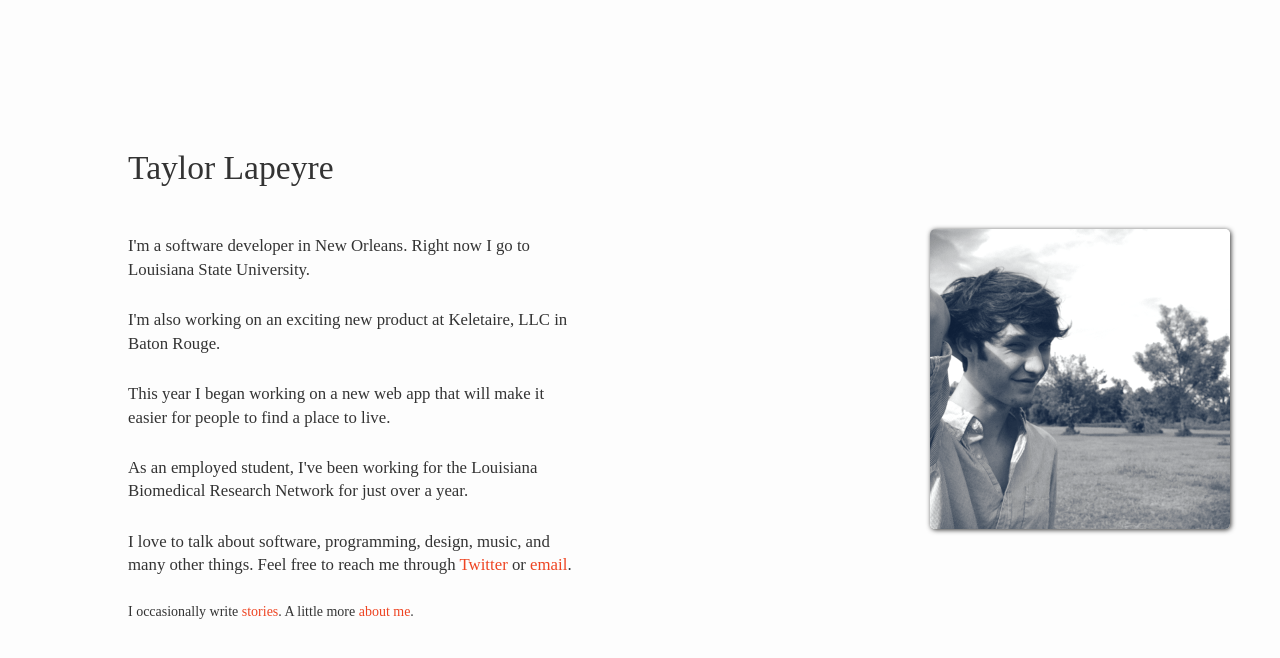
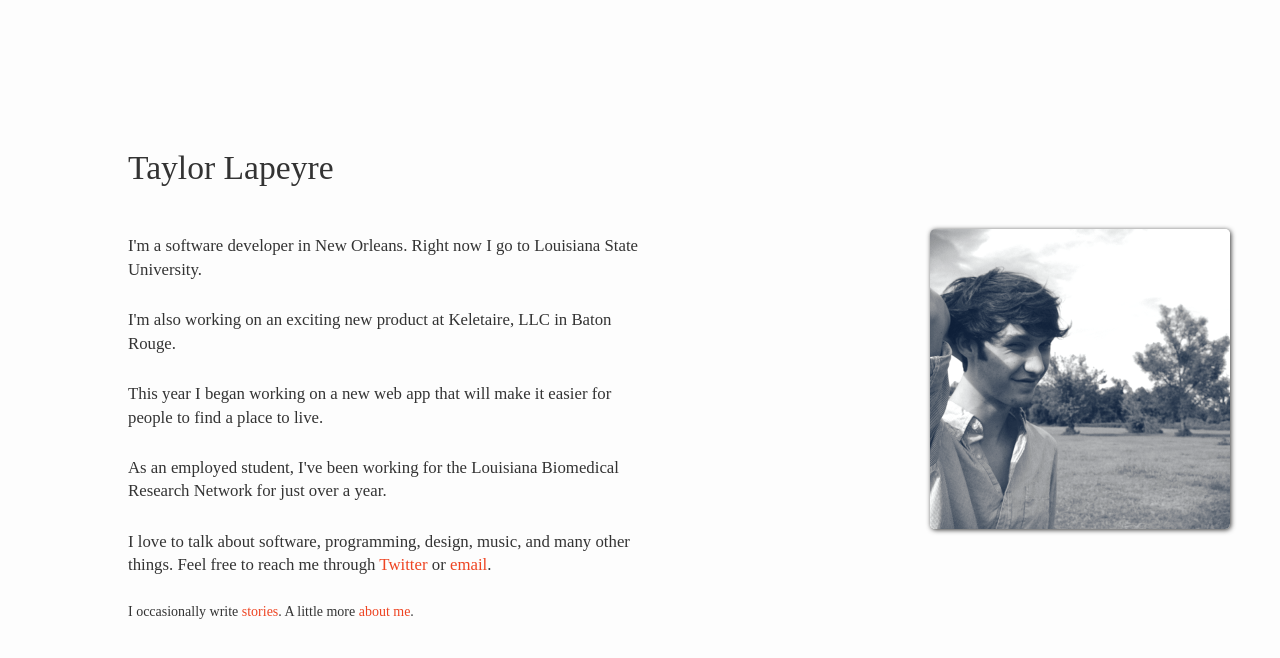
Before and after one commit to taylorlapeyre/taylorlapeyre.github.io, a Jekyll site: the page built from index.html, in a window 1280 px wide. Shown: the top 658 px of the page. Built offline with Jekyll 4.4.1, drawn with Linux system fonts in a browser that asks for light colours.

Commit message:
change the width of the main content box

```diff
--- a/css/style.css
+++ b/css/style.css
@@ -31,7 +31,7 @@ a:hover {
 }
 
 .main {
-  width: 35%;
+  width: 40%;
   margin-left: 10%;
 }
 
```
